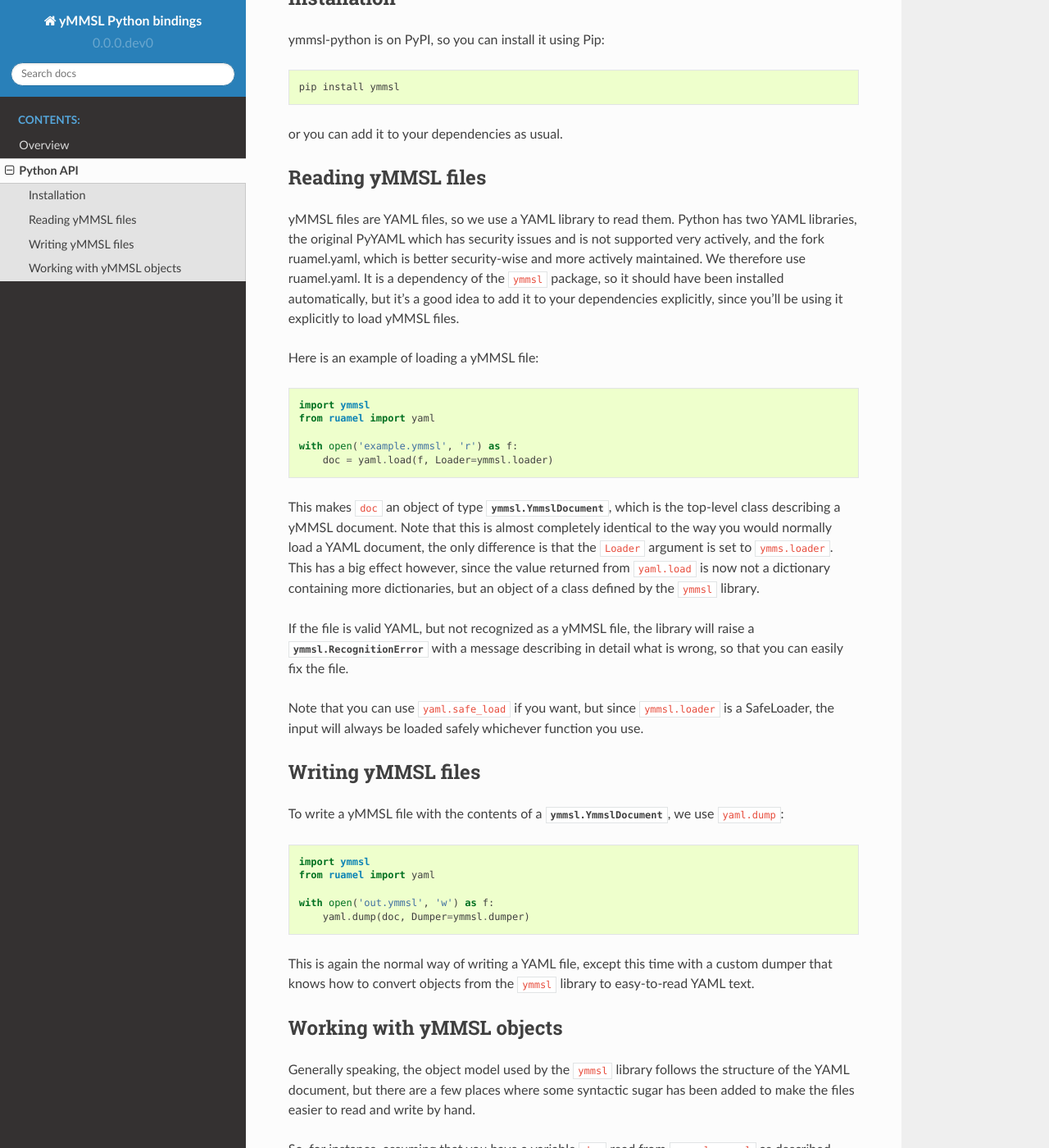
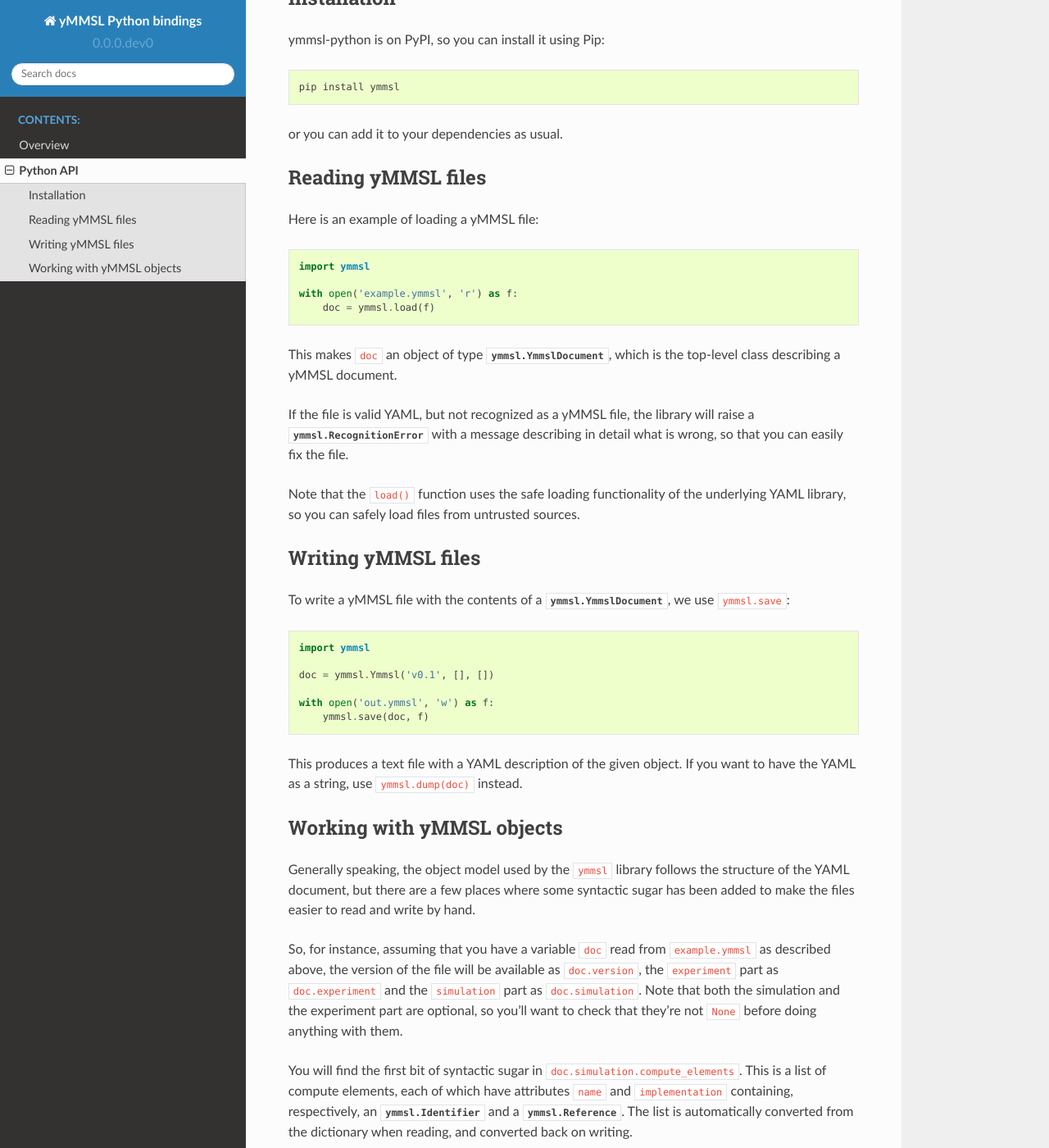
Before and after one commit to multiscale/ymmsl-python, a Sphinx documentation site: the page built from docs/ymmsl_python.rst, in a window 1280 px wide and 1400 px high, scrolled down 275 px. Shown: the whole window at 82% size. Built offline with Sphinx 7.4.7 and the Read the Docs theme 2.0.0, drawn with Linux system fonts in a browser that asks for light colours; pages that are not in the unit, such as notebooks, are missing from menus; some of the changed text lies outside the part shown.

Commit message:
Update documentation to new IO API

```diff
--- a/docs/ymmsl_python.rst
+++ b/docs/ymmsl_python.rst
@@ -19,57 +19,42 @@ or you can add it to your dependencies as usual.
 Reading yMMSL files
 -------------------
 
-yMMSL files are YAML files, so we use a YAML library to read them. Python has
-two YAML libraries, the original PyYAML which has security issues and is not
-supported very actively, and the fork ruamel.yaml, which is better security-wise
-and more actively maintained. We therefore use ruamel.yaml. It is a dependency
-of the ``ymmsl`` package, so it should have been installed automatically, but
-it's a good idea to add it to your dependencies explicitly, since you'll be
-using it explicitly to load yMMSL files.
-
 Here is an example of loading a yMMSL file:
 
 .. code-block:: python
 
    import ymmsl
-   from ruamel import yaml
 
    with open('example.ymmsl', 'r') as f:
-       doc = yaml.load(f, Loader=ymmsl.loader)
+       doc = ymmsl.load(f)
 
 This makes ``doc`` an object of type :class:`ymmsl.YmmslDocument`, which is the
-top-level class describing a yMMSL document. Note that this is almost completely
-identical to the way you would normally load a YAML document, the only
-difference is that the ``Loader`` argument is set to ``ymms.loader``. This has a
-big effect however, since the value returned from ``yaml.load`` is now not a
-dictionary containing more dictionaries, but an object of a class defined by the
-``ymmsl`` library.
+top-level class describing a yMMSL document.
 
 If the file is valid YAML, but not recognized as a yMMSL file, the library will
 raise a :class:`ymmsl.RecognitionError` with a message describing in detail what
 is wrong, so that you can easily fix the file.
 
-Note that you can use ``yaml.safe_load`` if you want, but since
-``ymmsl.loader`` is a SafeLoader, the input will always be loaded safely
-whichever function you use.
+Note that the ``load()`` function uses the safe loading functionality of the
+underlying YAML library, so you can safely load files from untrusted sources.
 
 Writing yMMSL files
 -------------------
 
 To write a yMMSL file with the contents of a :class:`ymmsl.YmmslDocument`, we
-use ``yaml.dump``:
+use ``ymmsl.save``:
 
 .. code-block:: python
 
    import ymmsl
-   from ruamel import yaml
+
+   doc = ymmsl.Ymmsl('v0.1', [], [])
 
    with open('out.ymmsl', 'w') as f:
-       yaml.dump(doc, Dumper=ymmsl.dumper)
+       ymmsl.save(doc, f)
 
-This is again the normal way of writing a YAML file, except this time with a
-custom dumper that knows how to convert objects from the ``ymmsl`` library to
-easy-to-read YAML text.
+This produces a text file with a YAML description of the given object. If you
+want to have the YAML as a string, use ``ymmsl.dump(doc)`` instead.
 
 Working with yMMSL objects
 --------------------------
@@ -101,9 +86,8 @@ experiment part is in ``doc.simulation.conduits``, which is a list of
 
 On the :class:`ymmsl.Experiment` side, things work similarly, with the model to
 be run being reached via ``doc.experiment.model``, which is an object of class
-:class:`ymmsl.Reference`. ``doc.experiment.scales`` is a list of
-:class:`ymmsl.ScaleSettings` objects, and ``doc.experiment.parameter_values`` a
-list of :class:`ymmsl.Setting` objects.
+:class:`ymmsl.Reference`. ``doc.experiment.parameter_values`` is a list of
+:class:`ymmsl.Setting` objects.
 
 These are all ordinary Python objects, so you can modify the document by
 creating new objects and assigning them to attributes of other objects, or
```
